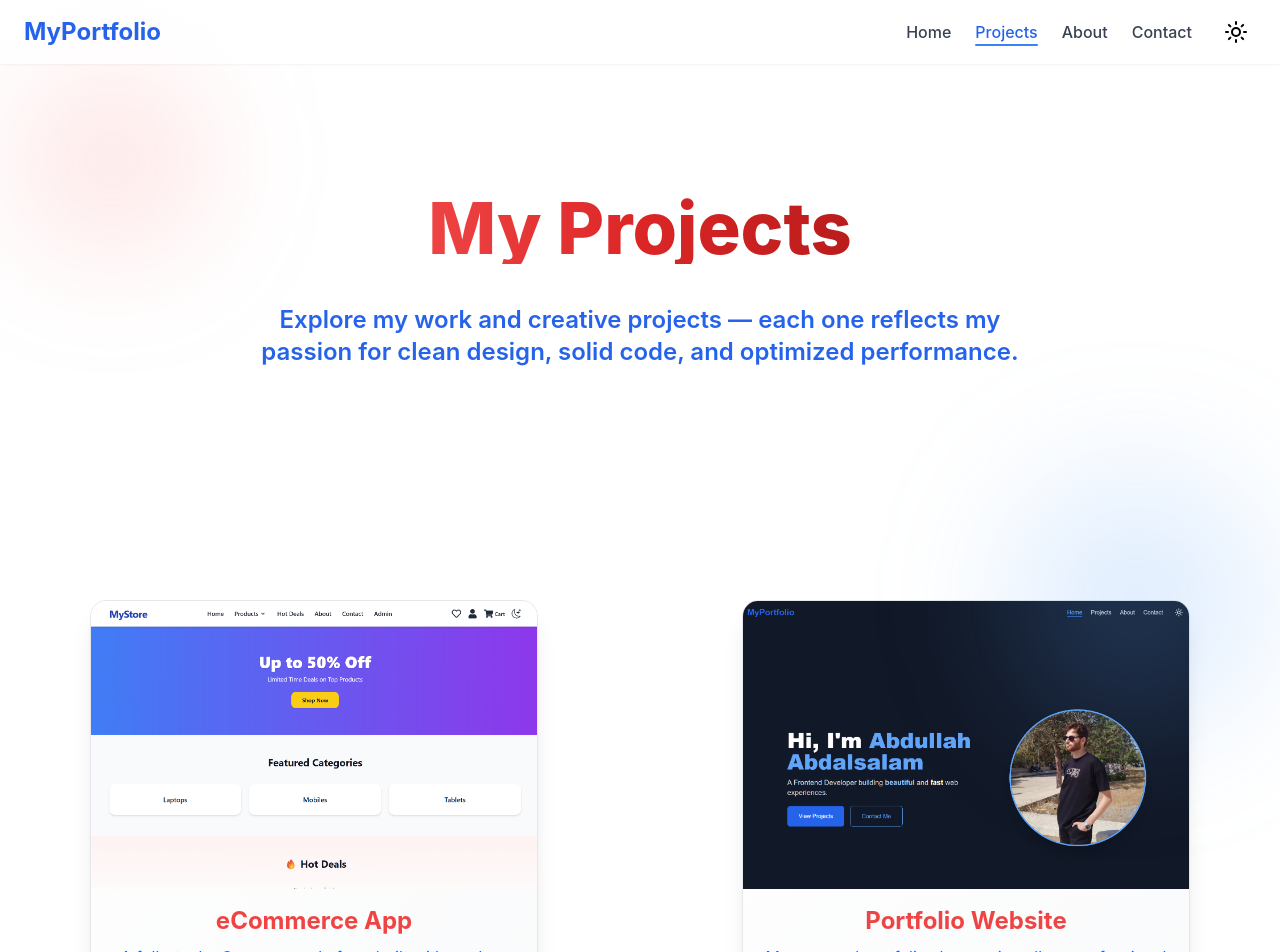
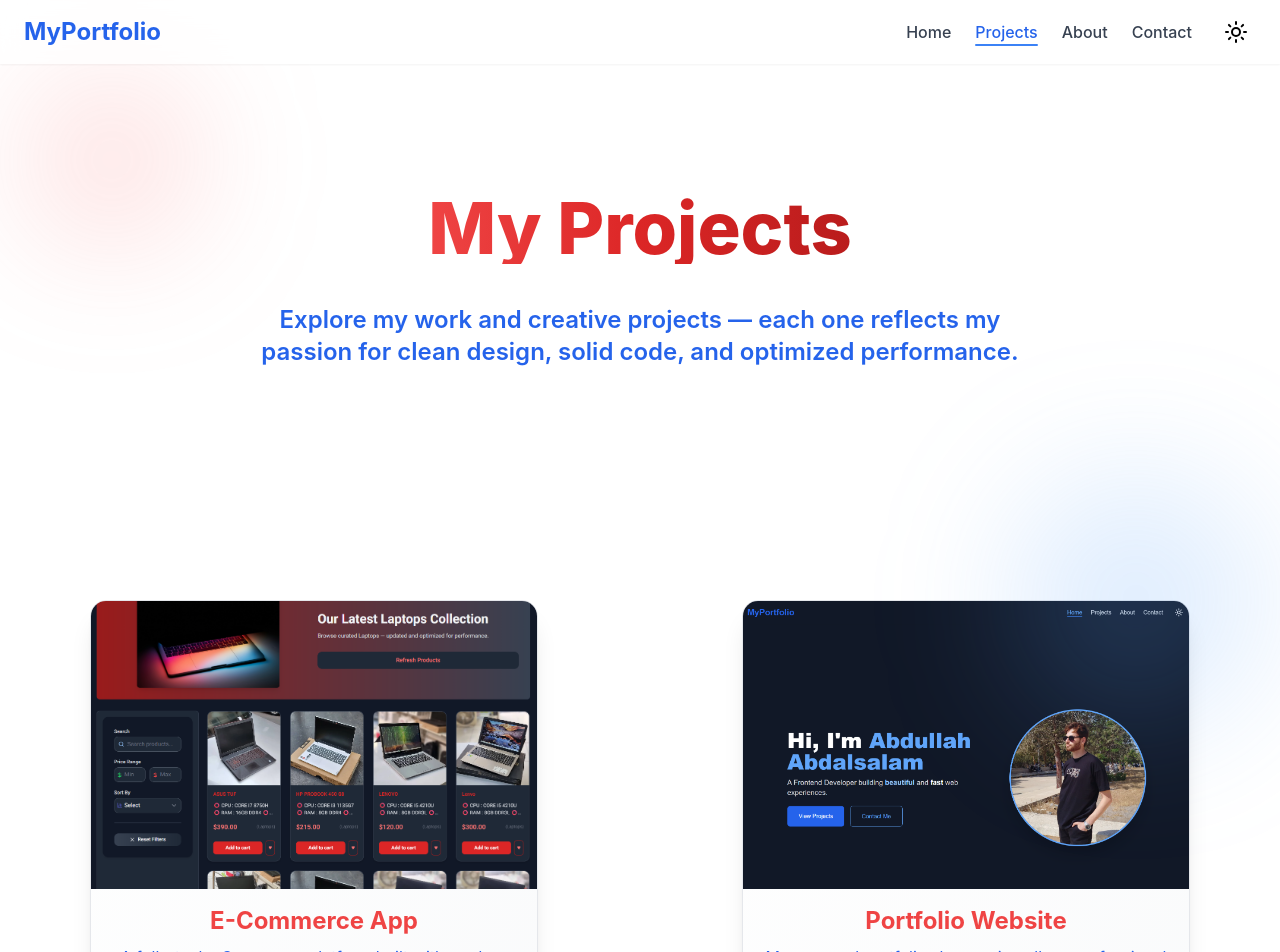
Before and after one commit to Abdullah-Alslam/My-Portfolio, a Next.js app: page /projects in a window 1280 px wide. Shown: the top 952 px of the page. Built offline with nearby package versions, Linux system fonts and the light colour scheme.

Commit message:
chore : change E-commerce iamage

```diff
--- a/app/layout.js
+++ b/app/layout.js
@@ -16,7 +16,7 @@
         >
           <Navbar />
           <main>{children}</main>
-        <Footer/>
+          <Footer />
         </ThemeProvider>
       </body>
     </html>
--- a/app/projects/page.jsx
+++ b/app/projects/page.jsx
@@ -37,11 +37,11 @@
 // ✅ Projects Data
 const projects = [
   {
-    title: "eCommerce App",
+    title: "E-Commerce App",
     description:
       "A full-stack eCommerce platform built with modern technologies for performance and scalability.",
     tags: ["Next.js", "MongoDB", "Tailwind", "TypeScript", "Redux"],
-    image: "/e-commerce.png",
+    image: "/E-commerce.png",
     demo: "https://e-commerce-lime-phi-53.vercel.app",
     code: "https://github.com/Abdullah-Alslam/E-commerce",
   },
@@ -70,14 +70,14 @@
     <PageWrapper>
       <HeroSection />
 
-      <div className="grid grid-cols-1 md:grid-cols-2 gap-6 mt-10">
+      <div className="grid grid-cols-1 gap-6 mt-10 md:grid-cols-2">
         {/* row 1 : 2 projects*/}
         {projects.slice(0, 2).map((project, index) => (
           <ProjectCard key={index} project={project} priority={index === 0} />
         ))}
 
         {/* row 2 : 1 project*/}
-        <div className="md:col-span-2 flex justify-center">
+        <div className="flex justify-center md:col-span-2">
           <ProjectCard project={projects[2]} priority={false} />
         </div>
       </div>
```
Also changed, not shown: public/e-commerce.png.
